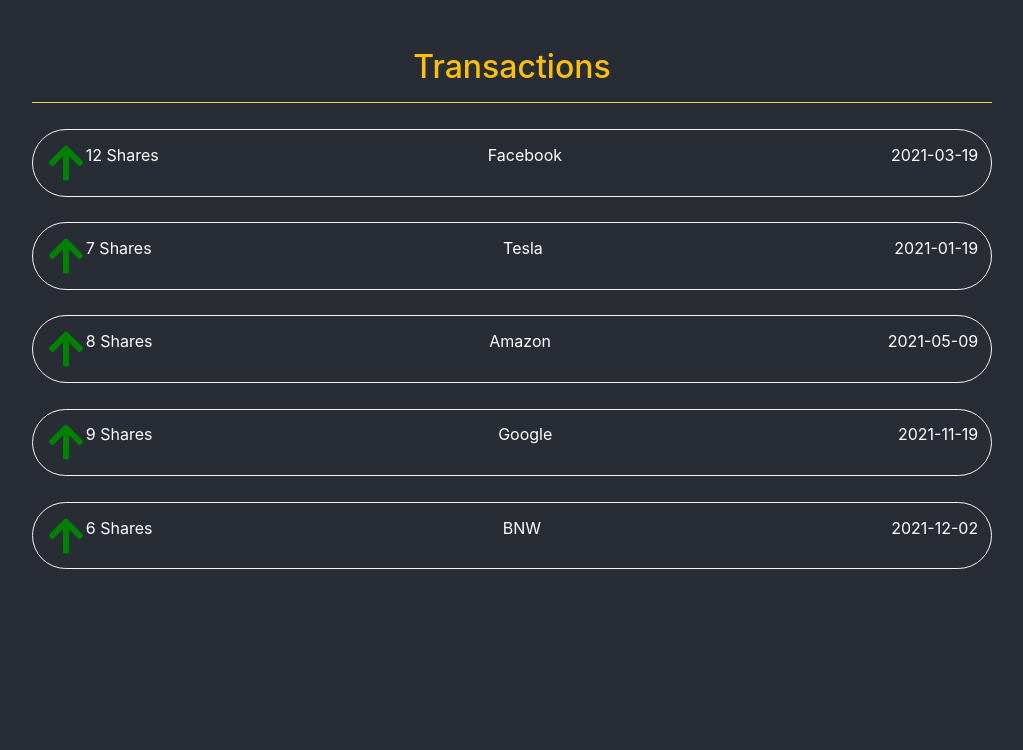
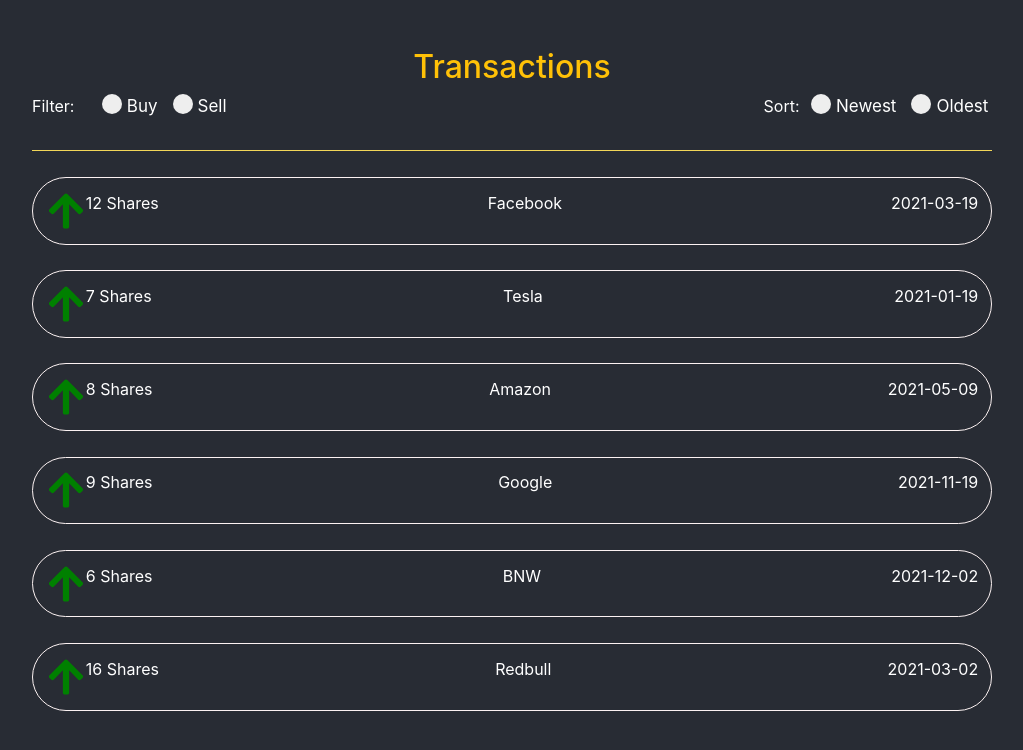
Before and after one commit to HawkieOne/StockNoobReact, a React (Create React App) app: page / in a window 1280 px wide. Shown: the top 750 px of the page, without its empty margins (128-1151 px from the left). Built offline with nearby package versions, Linux system fonts and the light colour scheme.

Commit message:
Added Stock and transaction page, almost done

```diff
--- /dev/null
+++ b/src/components/TransactionList.css
@@ -0,0 +1,92 @@
+/**/
+.meny {
+  display: flex;
+  flex-direction: row;
+  justify-content: space-between;
+  margin: auto;
+}
+
+.filterBy {
+  color: white;
+  display: flex;
+  flex-direction: row;
+  justify-content: space-between;
+}
+
+.filterBy > p {
+  margin-right: 15%;
+}
+
+.sortedBy {
+  color: white;
+  display: flex;
+  flex-direction: row;
+}
+
+.sortedBy > p {
+  margin-right: 5%;
+}
+
+/* The container */
+.container {
+  display: block;
+  position: relative;
+  padding-left: 25px;
+  margin-bottom: 10px;
+  cursor: pointer;
+  font-size: 17px;
+  -webkit-user-select: none;
+  -moz-user-select: none;
+  -ms-user-select: none;
+  user-select: none;
+}
+
+/* Hide the browser's default radio button */
+.container input {
+  position: absolute;
+  opacity: 0;
+  cursor: pointer;
+}
+
+/* Create a custom radio button */
+.checkmark {
+  position: absolute;
+  top: 0;
+  left: 0;
+  height: 20px;
+  width: 20px;
+  background-color: #eee;
+  border-radius: 50%;
+}
+
+/* On mouse-over, add a grey background color */
+.container:hover input ~ .checkmark {
+  background-color: #ccc;
+}
+
+/* When the radio button is checked, add a blue background */
+.container input:checked ~ .checkmark {
+  background-color: #f2d658;
+}
+
+/* Create the indicator (the dot/circle - hidden when not checked) */
+.checkmark:after {
+  content: "";
+  position: absolute;
+  display: none;
+}
+
+/* Show the indicator (dot/circle) when checked */
+.container input:checked ~ .checkmark:after {
+  display: block;
+}
+
+/* Style the indicator (dot/circle) */
+.container .checkmark:after {
+  top: 7px;
+  left: 7px;
+  width: 7px;
+  height: 7px;
+  border-radius: 50%;
+  background: black;
+}
--- a/src/components/TransactionList.js
+++ b/src/components/TransactionList.js
@@ -1,5 +1,6 @@
 import React from 'react'
 import TranscationItem from  './TranscationItem';
+import './TransactionList.css'
 
 
 function TransactionList() {
@@ -9,13 +10,38 @@
         {shares: "7", name: "Tesla", date:"2021-01-19"},
         {shares: "8", name: "Amazon", date:"2021-05-09"},
         {shares: "9", name: "Google", date:"2021-11-19"},
-        {shares: "6", name: "BNW", date:"2021-12-02"}
+        {shares: "6", name: "BNW", date:"2021-12-02"},
+        {shares: "16", name: "Redbull", date:"2021-03-02"}
     ]
     return (
         <>
             <div>
                 <div>
                     <h2 className="mt-5 text-warning">Transactions</h2>
+                    <div className="w-75 meny">
+                        <div className="filterBy">
+                            <p>Filter: </p>
+                            <label class="container">Buy
+                                <input type="radio" name="radio"/>
+                                <span class="checkmark"></span>
+                            </label>
+                            <label class="container">Sell
+                                <input type="radio" name="radio"/>
+                                <span class="checkmark"></span>
+                            </label>
+                        </div>
+                        <div className="sortedBy">
+                            <p>Sort: </p>
+                            <label class="container">Newest
+                                <input type="radio" name="radio"/>
+                                <span class="checkmark"></span>
+                            </label>
+                            <label class="container">Oldest
+                                <input type="radio" name="radio"/>
+                                <span class="checkmark"></span>
+                            </label>
+                        </div>
+                    </div>
                 </div>
                 <hr className="w-75 hrTag"></hr>
                 {transactions.map((transactions, i) => (
```
